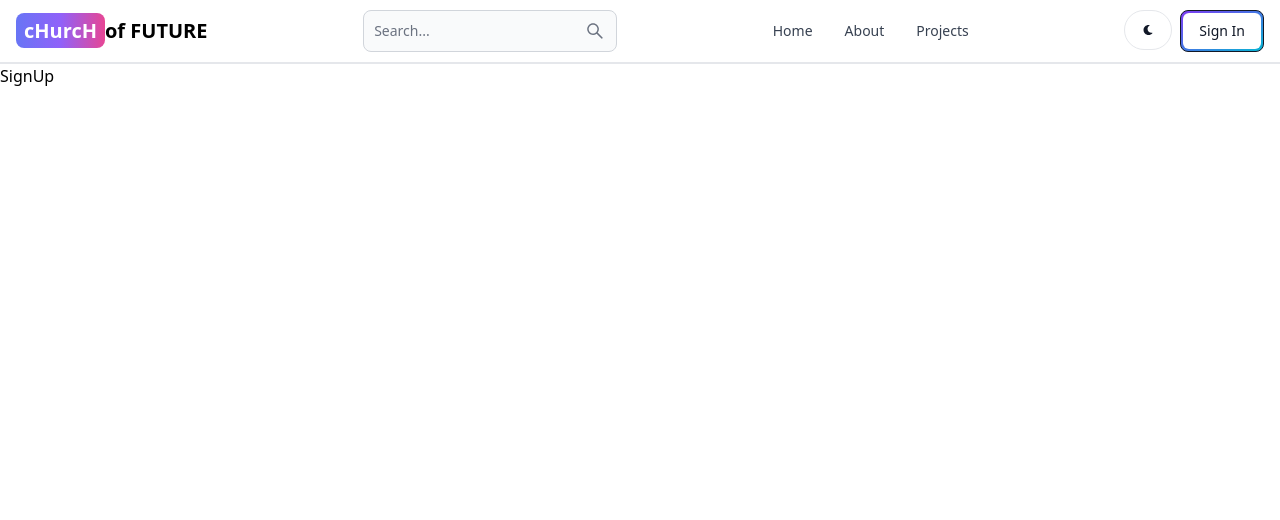
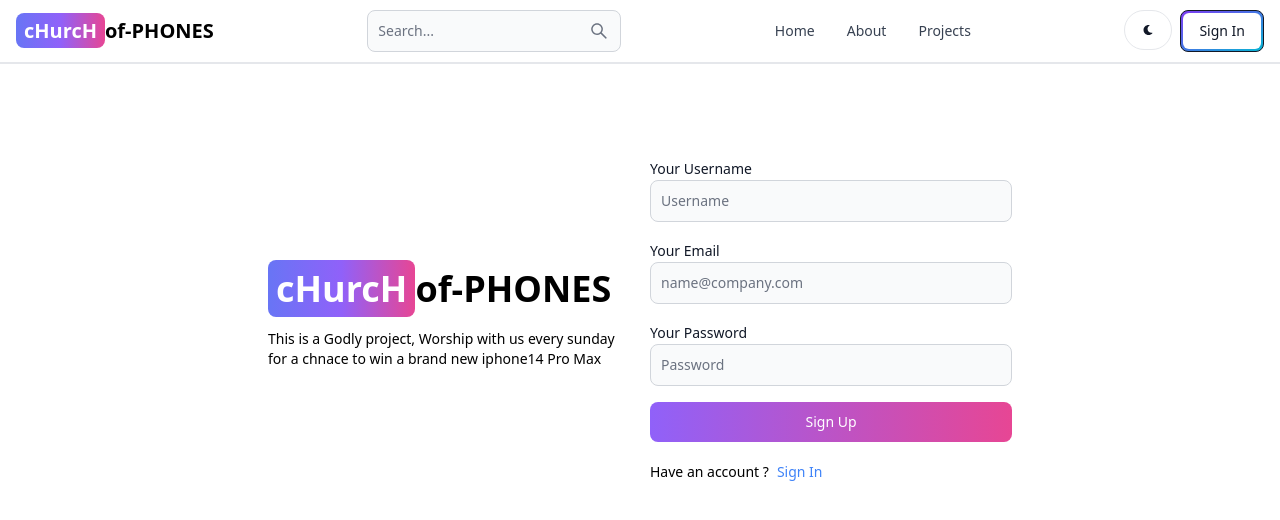
Before and after one commit to EmmanuelAyarah/mern-blog, a React (Vite) app in the folder client/: page /sign-up in a window 1280 px wide. Shown: the top 520 px of the page. Built offline with nearby package versions, Linux system fonts and the light colour scheme.

Commit message:
Create SignUp PAGE Ui

```diff
--- a/client/src/components/Header.jsx
+++ b/client/src/components/Header.jsx
@@ -10,7 +10,7 @@
     <Navbar className='border-b-2'>
         <Link to="/" className='self-center whitespace-nowrap text-sm sm:text-xl font-semibold dark:text-white'>
             <span className='px-2 py-1 bg-gradient-to-r from-indigo-500 via-purple-500 to-pink-500 rounded-lg text-white'>cHurcH</span>
-            of FUTURE
+            of-PHONES
         </Link>
         <form>
           {/* the textinput displays  the search bar */}
--- a/client/src/pages/SignUp.jsx
+++ b/client/src/pages/SignUp.jsx
@@ -1,7 +1,44 @@
-import React from 'react'
+import React from 'react';
+import { Link } from 'react-router-dom';
+import { Label, TextInput, Button} from 'flowbite-react';
 
 export default function SignUp() {
   return (
-    <div>SignUp</div>
+    <div className='min-h-screen mt-20'>
+      <div className='flex p-3 max-w-3xl mx-auto flex-col md:flex-row md:items-center gap-5'>
+        {/* left side */}
+        <div className='flex-1'>
+        <Link to="/" className='text-4xl font-bold dark:text-white'>
+            <span className='px-2 py-1 bg-gradient-to-r from-indigo-500 via-purple-500 to-pink-500 rounded-lg text-white text-4xl'>cHurcH</span>
+            of-PHONES
+        </Link>
+        <p className='text-sm mt-5'>This is a Godly project, Worship with us every sunday for a chnace to win a brand new iphone14 Pro Max</p>
+        </div>
+        {/* right side */}
+        <div className='flex-1'>
+          <form className='flex flex-col gap-4'>
+              <div>
+                <Label value='Your Username'/>
+                <TextInput type='text' placeholder='Username' id='username'/>
+              </div>
+              <div>
+                <Label value='Your Email'/>
+                <TextInput type='text' placeholder='name@company.com' id='email'/>
+              </div>
+              <div>
+                <Label value='Your Password'/>
+                <TextInput type='text' placeholder='Password' id='password'/>
+              </div>
+              <Button gradientDuoTone='purpleToPink' type='submit'>Sign Up</Button>
+          </form>
+          <div className="flex gap-2 mt-5 text-sm">
+             <span>Have an account ?</span>
+             <Link to='/sign-in' className='text-blue-500'>
+                Sign In
+             </Link>
+          </div>
+        </div>
+      </div>
+    </div>
   )
 }
```
Also changed, not shown: 1 other file (tests, documents, lock files or other folders).
